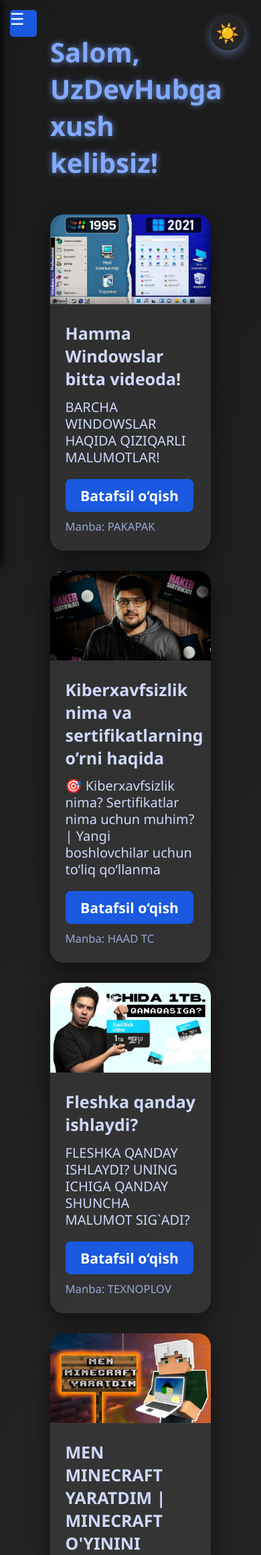
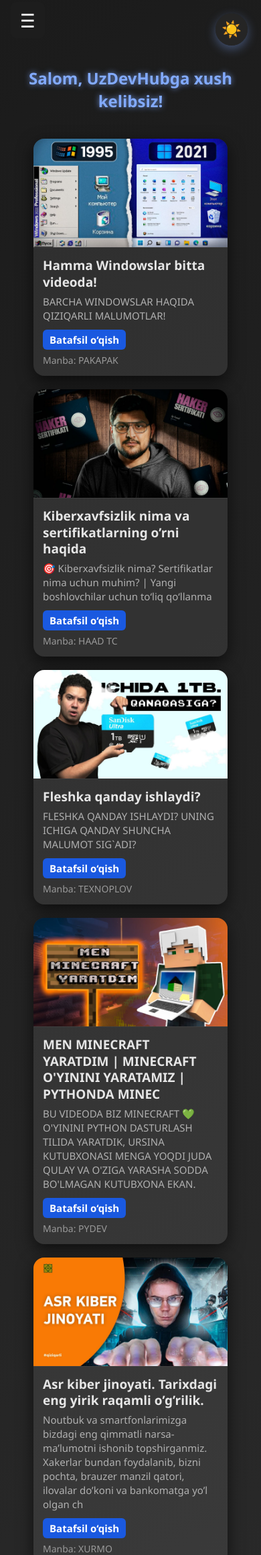
Before and after one commit to takhirovbunyad/UzDevHub, a Django app: page / in a window 390 px wide. Shown: the top 2321 px of the page at 67% size. Run offline with Django 5.2, Linux system fonts and the light colour scheme; data comes from the database, SQL or seed files in the repository.

Commit message:
mobile version

```diff
--- a/config/settings.py
+++ b/config/settings.py
@@ -25,7 +25,7 @@
 # SECURITY WARNING: don't run with debug turned on in production!
 DEBUG = True
 
-ALLOWED_HOSTS = ['uzdevhub.onrender.com', 'localhost', '127.0.0.1']
+ALLOWED_HOSTS = ['*']
 
 
 # Application definition
--- a/static/css/dashboard.css
+++ b/static/css/dashboard.css
@@ -6,13 +6,13 @@
 }
 
 html {
-    font-size: 125%; /* Matn va o'lchamlarni 1.25 barobar kattalashtiradi */
+  font-size: 125%;
 }
 
 body {
   font-family: 'Segoe UI', Tahoma, Geneva, Verdana, sans-serif;
   background-color: #121212;
-    color: #e0e0e0;
+  color: #c0c0c0;
   display: flex;
   min-height: 100vh;
   overflow-x: hidden;
@@ -24,126 +24,123 @@
   top: 0;
   height: 100vh;
   overflow-y: auto;
-  width: 225px; /* 180 * 1.25 */
-  min-width: 225px;
-  max-width: 225px;
+  width: 225px;
   background-color: #1b1b1b;
-  padding: 25px 12.5px; /* 20px 10px * 1.25 */
+  padding: 25px 12px;
   box-shadow: 2px 0 10px rgba(0, 0, 0, 0.7);
+  flex-shrink: 0;
   user-select: none;
-  flex-shrink: 0;
-  font-size: 1rem;
 }
-
 
 .sidebar h2 {
   color: #82aaff;
-    margin-bottom: 1.875rem; /* 1.5rem * 1.25 */
-    font-size: 1.5rem; /* 1.2rem * 1.25 */
-    user-select: none;
+  margin-bottom: 30px;
+  font-size: 1.4rem;
 }
 
 .sidebar nav a {
   display: block;
-    color: #cfd8fc;
+  color: #a8b0d0;
   text-decoration: none;
-    margin-bottom: 1.25rem; /* 1rem * 1.25 */
-    padding: 0.5rem 0; /* 0.4rem * 1.25 */
-    border-radius: 6.25px; /* 5px * 1.25 */
-    transition: background-color 0.3s ease;
+  margin-bottom: 20px;
+  padding: 8px 0;
+  border-radius: 6px;
   font-weight: 600;
-    font-size: 1.125rem; /* 0.9rem * 1.25 */
+  font-size: 1.05rem;
+  transition: background 0.3s ease;
+  cursor: pointer;
 }
 
 .sidebar nav a:hover {
   background-color: #2a52d8;
-    color: white;
+  color: #e6e6e6;
 }
 
 /* ====== MAIN CONTENT ====== */
-main.main-content {
+.main-content {
   flex: 1;
   width: 100%;
-    min-width: 0;
-    padding: 2.5rem 3.75rem; /* 2rem 3rem * 1.25 */
+  padding: 2rem;
   background: linear-gradient(145deg, #1b1b1b, #2c2c2c);
-    overflow-y: auto;
   min-height: 100vh;
 }
 
-main.main-content h1 {
+.main-content h1 {
   color: #82aaff;
-    margin-bottom: 2.5rem; /* 2rem * 1.25 */
+  margin-bottom: 2rem;
+  text-shadow: 0 0 8px rgba(130, 170, 255, 0.8);
+  font-size: 1.8rem;
+  font-weight: 700;
   user-select: none;
-    text-shadow: 0 0 10px rgba(130,170,255,0.7);
 }
 
-/* ====== CARD GRID ====== */
+/* ====== CARD CONTAINER ====== */
 #card-container {
   display: grid;
-    grid-template-columns: repeat(auto-fit, minmax(300px, 1fr)); /* 240px * 1.25 */
-    gap: 1.5rem 1.5rem; /* 1.2rem * 1.25 */
-    max-width: 1250px; /* 1000px * 1.25 */
+  grid-template-columns: repeat(auto-fit, minmax(320px, 1fr));
+  gap: 1.2rem;
+  max-width: 1100px;
   margin: 0 auto;
 }
 
-/* ====== CARD ====== */
+/* ====== CARD STYLE ====== */
 .card {
   background: rgba(255, 255, 255, 0.08);
-    border-radius: 20px; /* 16px * 1.25 */
+  border-radius: 16px;
   overflow: hidden;
-    box-shadow: 0 10px 30px rgba(10,10,10,0.7); /* 0 8px 24px */
-    color: #cfd8fc;
+  box-shadow: 0 8px 24px rgba(0, 0, 0, 0.6);
   display: flex;
   flex-direction: column;
-    user-select: none;
-    transition: background 0.3s ease, box-shadow 0.3s ease;
-    height: 100%;
+  transition: all 0.3s ease;
+}
+
+.card:hover {
+  background: rgba(26, 115, 232, 0.3);
+  box-shadow: 0 15px 45px rgba(26, 115, 232, 0.7);
+  transform: scale(1.02);
+}
+
+.card img {
+  width: 100%;
+  aspect-ratio: 16 / 9;
+  object-fit: cover;
+  display: block;
+  border-bottom: 1px solid rgba(255, 255, 255, 0.05);
 }
 
 .card-body {
-    padding: 1.25rem 1.125rem; /* 1rem 0.9rem * 1.25 */
+  padding: 14px;
   display: flex;
   flex-direction: column;
   flex-grow: 1;
 }
 
-.card:hover {
-    background: rgba(26, 115, 232, 0.3);
-    box-shadow: 0 15px 45px rgba(26, 115, 232, 0.7); /* 0 12px 36px */
-    color: white;
-}
-
-.card img {
-    width: 100%;
-    display: block;
-    object-fit: cover;
-    aspect-ratio: 16 / 9;
-    border-bottom: 1.25px solid rgba(255,255,255,0.05); /* 1px * 1.25 */
-}
-
 .card-body h3 {
-    font-size: 1.25rem; /* 1rem * 1.25 */
-    margin-bottom: 0.625rem; /* 0.5rem * 1.25 */
+  font-size: 1rem;
+  font-weight: 600;
+  margin-bottom: 6px;
+  line-height: 1.3;
+  color: #e6e6e6;
 }
 
 .card-body p {
-    font-size: 1rem; /* 0.8rem * 1.25 */
-    margin-bottom: 1rem; /* 0.8rem * 1.25 */
-    line-height: 1.25;
+  font-size: 0.85rem;
+  color: #b0b0b0;
+  margin-bottom: 10px;
+  line-height: 1.4;
 }
 
 .card-body a {
-    padding: 0.5rem 1.125rem; /* 0.4rem 0.9rem * 1.25 */
-    font-size: 1.06rem; /* 0.85rem * 1.25 */
-    border-radius: 7.5px; /* 6px * 1.25 */
-    margin-top: auto;
-    align-self: flex-start;
+  padding: 6px 12px;
+  font-size: 0.8rem;
+  border-radius: 6px;
   background-color: #1a59e0;
   color: white;
   text-decoration: none;
+  align-self: flex-start;
+  transition: background 0.2s ease;
   font-weight: 600;
-    transition: background 0.2s ease;
+  cursor: pointer;
 }
 
 .card-body a:hover {
@@ -151,28 +148,27 @@
 }
 
 .card-body small {
-    margin-top: 0.5rem; /* 0.4rem * 1.25 */
-    display: block;
-    color: #9aa8d6;
+  margin-top: 6px;
+  font-size: 0.75rem;
+  color: #999999;
 }
 
 /* ====== LOAD MORE BUTTON ====== */
 .load-more {
   display: flex;
   justify-content: center;
-    margin-top: 30px; /* 24px * 1.25 */
-    margin-bottom: 25px; /* 20px * 1.25 */
+  margin: 2rem 0;
 }
 
 #load-btn {
   background-color: #2b2b2b;
   color: #fff;
   border: none;
-    padding: 15px 35px; /* 12px 28px * 1.25 */
-    font-size: 18px; /* 16px * 1.25 */
-    border-radius: 20px; /* 16px * 1.25 */
+  padding: 12px 28px;
+  font-size: 1rem;
+  border-radius: 16px;
   cursor: pointer;
-    box-shadow: 0 8px 22px rgba(0,0,0,0.6); /* 0 6px 18px */
+  box-shadow: 0 6px 18px rgba(0, 0, 0, 0.5);
   transition: all 0.3s ease;
   font-weight: bold;
 }
@@ -185,39 +181,38 @@
 /* ====== DARK MODE TOGGLE ====== */
 #dark-toggle {
   position: fixed;
-    top: 1.25rem; /* 1rem * 1.25 */
-    right: 1.25rem; /* 1rem * 1.25 */
-    background: rgba(40,40,40,0.8);
+  top: 20px;
+  right: 20px;
+  background: rgba(40, 40, 40, 0.8);
   border: none;
   border-radius: 50%;
-    width: 50px; /* 40px * 1.25 */
-    height: 50px; /* 40px * 1.25 */
+  width: 48px;
+  height: 48px;
   color: #82aaff;
-    font-size: 27.5px; /* 22px * 1.25 */
+  font-size: 24px;
   cursor: pointer;
-    box-shadow: 0 5px 15px rgba(130,170,255,0.5);
+  box-shadow: 0 5px 15px rgba(130, 170, 255, 0.4);
   display: flex;
   align-items: center;
   justify-content: center;
+  z-index: 1200;
   transition: background 0.3s ease;
-    user-select: none;
-    z-index: 1000;
 }
 
 #dark-toggle:hover {
-    background: rgba(26,115,232,0.8);
+  background: rgba(26, 115, 232, 0.8);
   color: white;
 }
 
 /* ====== LIGHT MODE ====== */
 body.light-mode {
   background-color: #f4f4f6;
-    color: #222;
+  color: #444444;
 }
 
 body.light-mode .sidebar {
   background-color: #e9e9ee;
-    box-shadow: 2px 0 10px rgba(0,0,0,0.05);
+  box-shadow: 2px 0 10px rgba(0, 0, 0, 0.05);
 }
 
 body.light-mode .sidebar h2 {
@@ -225,41 +220,34 @@
 }
 
 body.light-mode .sidebar nav a {
-    color: #333;
+  color: #555555;
 }
 
 body.light-mode .sidebar nav a:hover {
-    background-color: #d0d8f3;
-    color: #000;
+  background-color: #c0c8e8;
+  color: #222222;
 }
 
 body.light-mode .main-content {
   background: #fdfdff !important;
 }
 
-body.light-mode h1 {
+body.light-mode .main-content h1 {
   color: #1a59e0;
   text-shadow: none;
+  font-weight: 700;
 }
 
 body.light-mode .card {
-    background: rgba(240, 242, 245, 0.7);
+  background: rgba(240, 242, 245, 0.8);
   backdrop-filter: blur(6px);
-    -webkit-backdrop-filter: blur(6px);
   color: #222;
   box-shadow: 0 6px 20px rgba(0, 0, 0, 0.06);
   border: 1px solid rgba(200, 200, 200, 0.5);
-    transition: all 0.3s ease;
-}
-
-body.light-mode .card:hover {
-    background: rgba(220, 230, 255, 0.75);
-    box-shadow: 0 12px 24px rgba(26, 115, 232, 0.15);
-    color: #000;
 }
 
 body.light-mode .card-body h3 {
-    color: #1a59e0;
+  color: #222222;
 }
 
 body.light-mode .card-body a {
@@ -283,13 +271,52 @@
 
 /* ====== RESPONSIVE ====== */
 @media (max-width: 768px) {
+  .sidebar {
+    position: fixed;
+    top: 0;
+    left: -100%;
+    z-index: 1099;
+    width: 80%;
+    max-width: 300px;
+    transition: left 0.3s ease;
+  }
+  .sidebar.open {
+    left: 0;
+  }
+
+  .main-content h1 {
+    font-size: 1.2rem;
+    margin-top: 60px;
+    text-align: center;
+    line-height: 1.4;
+  }
+
   #card-container {
     grid-template-columns: 1fr;
+    gap: 1rem;
+    padding: 0 10px;
+  }
+
+  .card-body h3 {
+    font-size: 0.95rem;
+  }
+
+  .card-body p {
+    font-size: 0.75rem;
+  }
+
+  .card-body a {
+    font-size: 0.75rem;
+    padding: 5px 10px;
+  }
+
+  .card-body small {
+    font-size: 0.7rem;
+  }
+
+  .card:hover {
+    background: rgba(26, 115, 232, 0.2);
+    box-shadow: 0 10px 24px rgba(26, 115, 232, 0.4);
+    transform: scale(1.01);
   }
 }
-
-@media (min-width: 769px) and (max-width: 1024px) {
-    #card-container {
-        grid-template-columns: repeat(2, 1fr);
-    }
-}
--- a/templates/dashboard.html
+++ b/templates/dashboard.html
@@ -4,7 +4,8 @@
 <html lang="uz">
 <head>
   <meta charset="UTF-8" />
-  <meta name="viewport" content="width=device-width, initial-scale=1" />
+  <meta name="viewport" content="width=device-width, initial-scale=1.0">
+
   <title>UzDevHub - Dashboard</title>
   {% load static %}
   <link rel="stylesheet" href="{% static 'css/dashboard.css' %}">
@@ -12,7 +13,6 @@
 <body>
 
 {% include 'sidebar.html' %}
-
 
 
   <main class="main-content">
--- a/templates/learn.html
+++ b/templates/learn.html
@@ -16,7 +16,7 @@
 {% include 'sidebar.html' %}
 
     <main class="main-content">
-        <h1>🏫 O‘rganish</h1>
+        <h1>O‘rganish</h1>
 
         <div class="learn-grid">
             {% for kurs in kurslar %}
--- a/templates/sidebar.html
+++ b/templates/sidebar.html
@@ -1,92 +1,117 @@
-{% load static %}
+<!-- sidebar.html -->
+<div class="mobile-header">
+  <div class="mobile-menu-toggle" onclick="toggleSidebar()">☰</div>
+</div>
+
+<aside class="sidebar" id="sidebar">
+  <h2>UzDevHub</h2>
+  <nav>
+    <a href="/">🏠 Bosh sahifa</a>
+    <a href="/news">📰 Yangiliklar</a>
+    <a href="/learn">🏫 Kurslar</a>
+    <a href="/projects">📂 Loyihalar</a>
+    <a href="/about">ℹ️ Biz haqimizda</a>
+  </nav>
+</aside>
 
 <style>
+  /* ===== MOBIL HEADER (3 nuqta) ===== */
+  .mobile-header {
+    position: fixed;
+    top: 0;
+    left: 0;
+    width: 100%;
+    height: 60px;
+    z-index: 1100;
+    display: flex;
+    align-items: center;
+    padding-left: 16px;
+    background: transparent;
+  }
+
+  .mobile-menu-toggle {
+    display: none;
+    font-size: 28px;
+    background: rgba(30, 30, 30, 0.85);
+    padding: 8px 14px;
+    border-radius: 8px;
+    color: white;
+    cursor: pointer;
+    user-select: none;
+    z-index: 1101;
+  }
+
+  /* ===== SIDEBAR ===== */
   .sidebar {
     position: sticky;
     top: 0;
     height: 100vh;
-    width: 180px;
+    overflow-y: auto;
+    width: 225px;
+    min-width: 225px;
+    max-width: 225px;
     background-color: #1b1b1b;
-    padding: 20px 10px;
+    padding: 25px 12.5px;
     box-shadow: 2px 0 10px rgba(0, 0, 0, 0.7);
     user-select: none;
+    font-size: 1rem;
     flex-shrink: 0;
-    transition: transform 0.3s ease;
-    z-index: 1000;
-    font-size: 1rem;
   }
-  .sidebar.hidden {
-    transform: translateX(-100%);
-    position: fixed;
-    left: 0;
-    top: 0;
-    height: 100vh;
+
+  .sidebar h2 {
+    color: #82aaff;
+    margin-bottom: 30px;
+    font-size: 1.5rem;
+    user-select: none;
+    white-space: nowrap;
+    overflow: hidden;
+    text-overflow: ellipsis;
   }
-  #sidebar-toggle {
-    display: none;
-    position: fixed;
-    top: 15px;
-    left: 15px;
-    background: #1a59e0;
-    border: none;
-    border-radius: 5px;
-    width: 40px;
-    height: 40px;
+
+  .sidebar nav a {
+    display: block;
+    color: #cfd8fc;
+    text-decoration: none;
+    margin-bottom: 20px;
+    padding: 8px 0;
+    border-radius: 6px;
+    transition: background-color 0.3s ease;
+    font-weight: 600;
+    font-size: 1.125rem;
+  }
+
+  .sidebar nav a:hover {
+    background-color: #2a52d8;
     color: white;
-    font-size: 24px;
-    cursor: pointer;
-    z-index: 1100;
-    user-select: none;
-    transition: background 0.3s ease;
   }
-  #sidebar-toggle:hover {
-    background: #133ea1;
-  }
+
+  /* ===== MOBIL USULLAR ===== */
   @media (max-width: 768px) {
+    .mobile-menu-toggle {
+      display: block;
+    }
+
     .sidebar {
       position: fixed;
-      transform: translateX(-100%);
-      width: 70%;
-      max-width: 280px;
+      top: 0;
+      left: -100%;
+      z-index: 1099;
       height: 100vh;
-      top: 0;
+      width: 220px;
+      padding-top: 60px;
+      transition: left 0.3s ease;
+      box-shadow: 2px 0 12px rgba(0,0,0,0.8);
+    }
+
+    .sidebar.open {
       left: 0;
-      padding: 1.5rem 1rem;
-      box-shadow: 4px 0 12px rgba(0,0,0,0.8);
-      background-color: #1b1b1b;
-      font-size: 0.9rem;
-    }
-    .sidebar.show {
-      transform: translateX(0);
-    }
-    #sidebar-toggle {
-      display: flex;
     }
   }
 </style>
 
-
-<!-- Toggle tugma -->
-<button id="sidebar-toggle" title="Menyu ochish">☰</button>
-
-<!-- Sidebar kontenti -->
-<aside class="sidebar" id="main-sidebar">
-  <h2>Menyu</h2>
-  <nav>
-    <a href="/">🏠 Bosh sahifa</a>
-    <a href="/news">📰 Yangiliklar</a>
-    <a href="/learn">🏫 Kurslar</a>
-    <a href="/projects">📂 loyihalar</a>
-    <a href="/about">ℹ️ Biz haqimizda</a>
-  </nav>
-</aside>
-
 <script>
-  // Sidebar toggleni boshqarish
-  const sidebarToggleBtn = document.getElementById('sidebar-toggle');
-  const sidebar = document.getElementById('main-sidebar');
-
-  sidebarToggleBtn.addEventListener('click', () => {
-    sidebar.classList.toggle('show');
-  });
+  function toggleSidebar() {
+    const sidebar = document.getElementById("sidebar");
+    sidebar.classList.toggle("open");
+  }
 </script>
```
Also changed, not shown: static/css/news.css (+70 -44 lines). Lines whose indentation alone changed are shown as unchanged.
